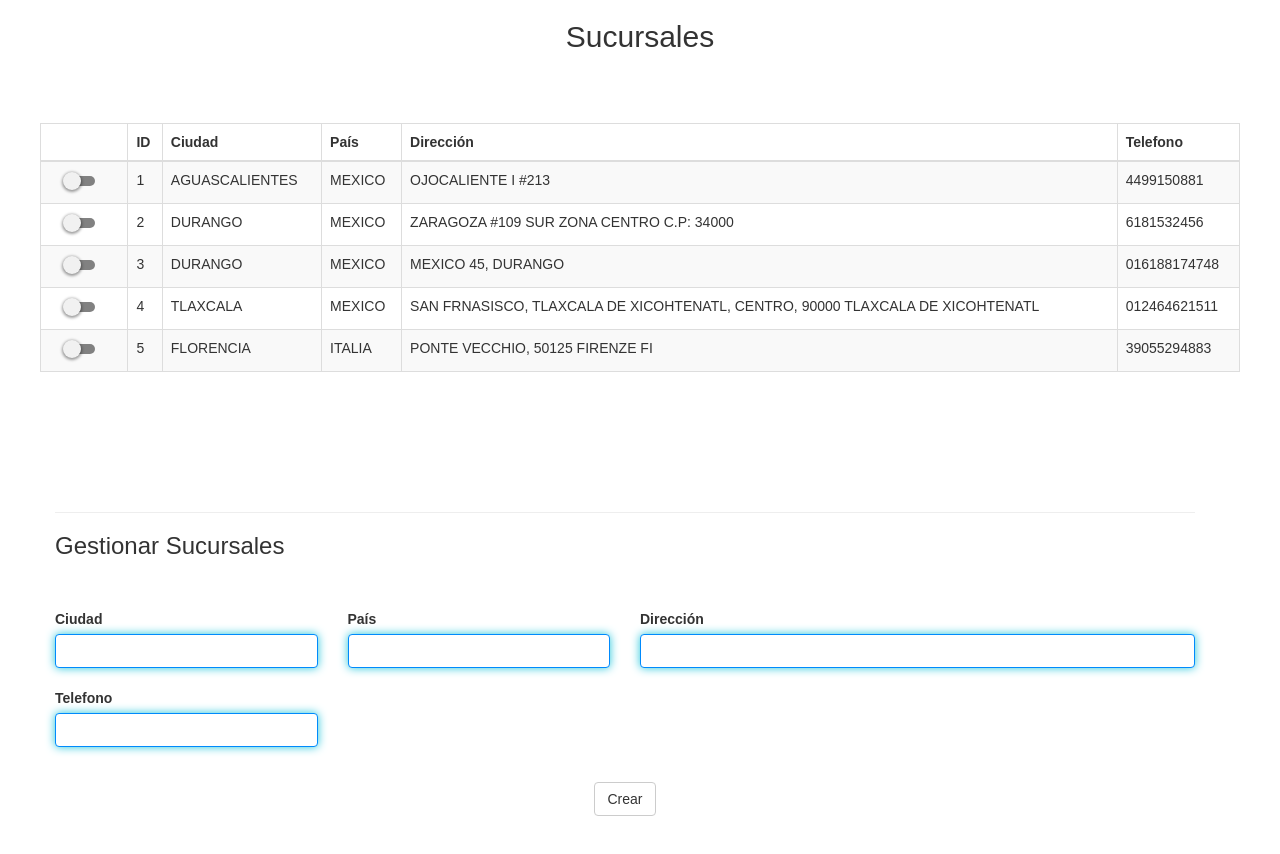
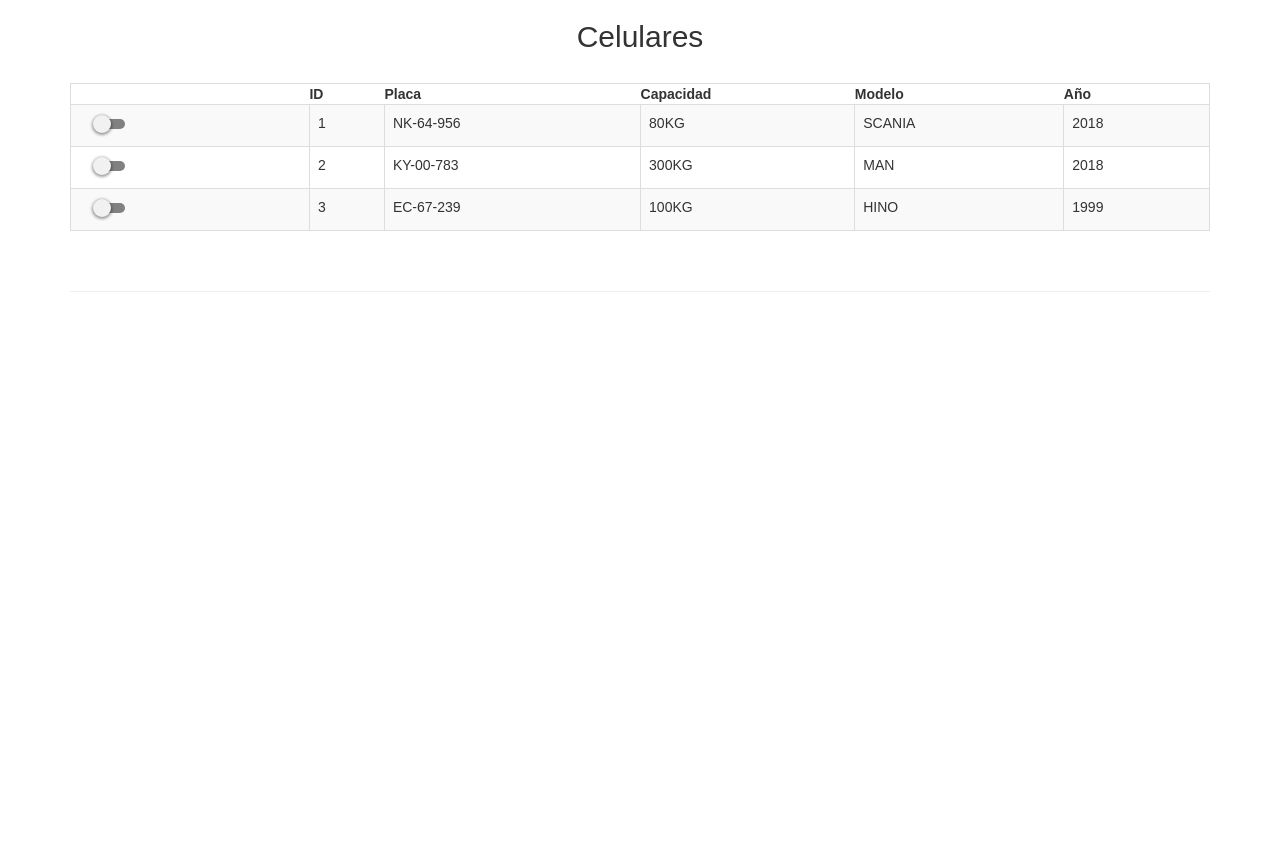
Before and after one commit to Eric-Andrade/Celulares-jpg, a React (Create React App) app: page / in a window 1280 px wide. After the commit the page ends 800 px from the top, so only its background shows below. Built offline with nearby package versions, Linux system fonts and the light colour scheme.

Commit message:
empezamosm camiones porque olvidé sucursales

```diff
--- a/src/App.js
+++ b/src/App.js
@@ -6,6 +6,7 @@ import Trabajadores from './components/trabajadores';
 // import Welcome from'./components/welcome';
 import './App.css';
 import Sucursales from './components/sucursales';
+import Camiones from './components/camiones';
 
 
 
@@ -13,7 +14,8 @@ class App extends Component {
   state = {  }
   render() {
     return (
-      <Sucursales/>
+      // <Sucursales/>
+      <Camiones/>
       // <Prueba/>
 
     );
--- a/src/components/camiones.js
+++ b/src/components/camiones.js
@@ -0,0 +1,88 @@
+import React, {Component} from 'react';
+import './camiones.css';
+var cainicial=[
+    {
+        "ID": 1,
+        "Placa": "NK-64-956",
+        "Capacidad": "80KG",
+        "Modelo": "SCANIA",
+        "Año": "2018"
+    },
+    {
+        "ID": 2,
+        "Placa": "KY-00-783",
+        "Capacidad": "300KG",
+        "Modelo": "MAN",
+        "Año": "2018"
+    },
+    {
+
+        "ID": 3,
+        "Placa": "EC-67-239",
+        "Capacidad": "100KG",
+        "Modelo": "HINO",
+        "Año": "1999"
+    }
+]
+
+class camiones extends Component {
+    constructor(props){
+        super(props)
+
+        this.state={
+            ca:cainicial
+
+        }
+    }
+    render() {
+        return (
+            <div className="container">
+                <h2 className="text-center">Celulares</h2>
+                <br/>
+
+                <div className="table-conteiner">
+
+                <table className="table-container table table-bordered table-striped" >
+                    <thead>
+                        <th></th>
+                        <th>ID</th>
+                        <th>Placa</th>
+                        <th>Capacidad</th>
+                        <th>Modelo</th>
+                        <th>Año</th>
+                    </thead>
+
+                    <tbody>
+                        {this.state.ca.map(function(ca,i){
+                            var iE=i+1
+                            return(
+                                <tr key={i}>
+                                    <td><label className="custom-control custom-checkbox">
+                                    <input type="checkbox" className="custom-control-input desc" />
+                                    <span className="custom-control-indicator" ></span>
+                                    </label></td>
+                                    <td>{ca.ID}</td>
+                                    <td>{ca.Placa}</td>
+                                    <td>{ca.Capacidad}</td>
+                                    <td>{ca.Modelo}</td>
+                                    <td>{ca.Año}</td>
+                                </tr>
+                            )
+                        },this)}
+                    </tbody>
+                </table>
+                <br/>
+                <hr/>
+
+                <div className="margen">
+                </div>
+                </div>
+
+
+            </div>
+
+        );
+    }
+}
+
+export default camiones;
--- a/src/components/celulares.css
+++ b/src/components/celulares.css
@@ -0,0 +1,75 @@
+.custom-checkbox {
+    min-height: 1rem;
+    padding-left: 0;
+    margin-right: 0;
+    cursor: pointer;
+  }
+    .custom-checkbox .custom-control-indicator {
+      content: "";
+      display: inline-block;
+      position: relative;
+      width: 30px;
+      height: 10px;
+      background-color: #818181;
+      border-radius: 15px;
+      margin-right: 10px;
+      -webkit-transition: background .3s ease;
+      transition: background .3s ease;
+      vertical-align: middle;
+      margin: 0 16px;
+      box-shadow: none;
+    }
+      .custom-checkbox .custom-control-indicator:after {
+        content: "";
+        position: absolute;
+        display: inline-block;
+        width: 18px;
+        height: 18px;
+        background-color: #f1f1f1;
+        border-radius: 21px;
+        box-shadow: 0 1px 3px 1px rgba(0, 0, 0, 0.4);
+        left: -2px;
+        top: -4px;
+        -webkit-transition: left .3s ease, background .3s ease, box-shadow .1s ease;
+        transition: left .3s ease, background .3s ease, box-shadow .1s ease;
+      }
+    .custom-checkbox .custom-control-input:checked ~ .custom-control-indicator {
+      background-color: #84c7c1;
+      background-image: none;
+      box-shadow: none !important;
+    }
+      .custom-checkbox .custom-control-input:checked ~ .custom-control-indicator:after {
+        background-color: #84c7c1;
+        left: 15px;
+      }
+    .custom-checkbox .custom-control-input:focus ~ .custom-control-indicator {
+      box-shadow: none !important;
+    }
+
+    .desc{
+        display: none;
+    }
+    input[type=date]::-webkit-inner-spin-button,
+    input[type=date]::-webkit-outer-spin-button {
+      -webkit-appearance: none;
+      margin: 0;
+    }
+
+  input:valid{
+  border-color: rgb(0, 138, 252);
+  box-shadow: 0px 0px 10px #25c6db;
+
+
+  }
+  input:focus:invalid{
+    border-color: rgb(255, 0, 0);
+    box-shadow: 0px 0px 10px #ec2222;
+
+
+    }
+
+
+  .table-container{
+  max-height: 400px;
+  overflow-y: scroll;
+    }
```
Also changed, not shown: src/components/celulares.js (+57 -0 lines), src/components/notas.txt.
